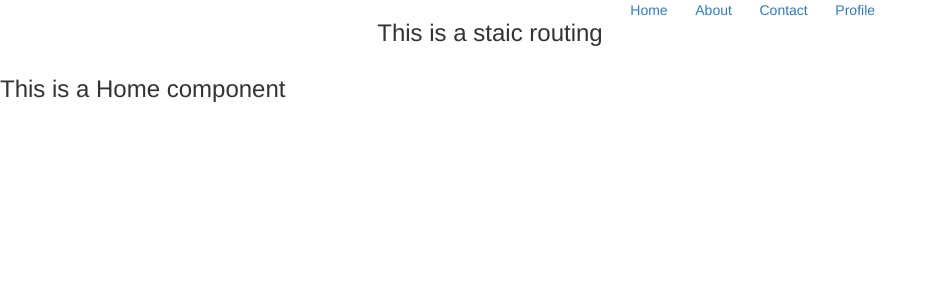
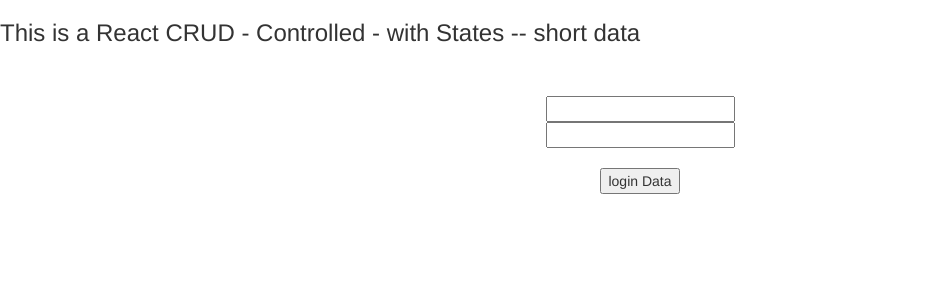
Before and after one commit to SachinMaurya145/Basic-of-ReactJS, a React (Create React App) app: page / in a window 1280 px wide. Shown: the top 300 px of the page, without its empty margins (0-938 px from the left). Built offline with nearby package versions, Linux system fonts and the light colour scheme.

Commit message:
using ste + short from

```diff
--- /dev/null
+++ b/src/ControlledCompForm/CRUDControlledStates.jsx
@@ -0,0 +1,27 @@
+import React, { useState } from 'react'
+
+function CRUDControlledStates() {
+
+    const[userName, setUserName]= useState("");
+    const[password, setPassword]= useState("");
+
+
+    const handleLogin=()=>{
+        console.log(" ALL DA TA ",  userName , password);
+    }
+
+    return (
+        <div>
+            <h3> This is a React CRUD - Controlled - with States -- short data  </h3>
+
+            <div style={{ display: 'flex', justifyContent: 'center', alignItems: 'center', flexDirection: 'column', marginTop: '50px' }}>
+                <input type="text"  autoComplete="off"  onChange={(e)=>{setUserName(e.target.value)}} name=''  value={userName}/>
+                <input type="password" onChange={(e)=>{setPassword(e.target.value)}} name=''  value={password}/>
+
+                <button style={{marginTop: '20px' }} onClick={handleLogin}> login Data </button>
+            </div>
+        </div>
+    )
+}
+
+export default CRUDControlledStates
--- a/src/index.js
+++ b/src/index.js
@@ -10,6 +10,8 @@ import Services from './componet/Rounting/CommanCom/Pages/Services';
 import Header from './componet/Rounting/CommanCom/Header';
 import RouteNotfound from './componet/Rounting/RouteNotfound';
 import reportWebVitals from './reportWebVitals';
+import CRUDControlledStates from './ControlledCompForm/CRUDControlledStates';
+// import App from './App';
 
 // Define your routes as objects in an array
 const routes = [
@@ -27,14 +29,15 @@ if (rootElement) {
   const root = ReactDOM.createRoot(rootElement);
   root.render(
     <React.StrictMode>
-      <Router>
+      {/* <Router>
         <Header />
         <Routes>
           {routes.map((route, index) => (
             <Route key={index} path={route.path} element={route.element} />
           ))}
         </Routes>
-      </Router>
+      </Router> */}
+      <CRUDControlledStates />
     </React.StrictMode>
   );
 }
```
Also changed, not shown: image-12.png (added), 1 other file (tests, documents, lock files or other folders).
